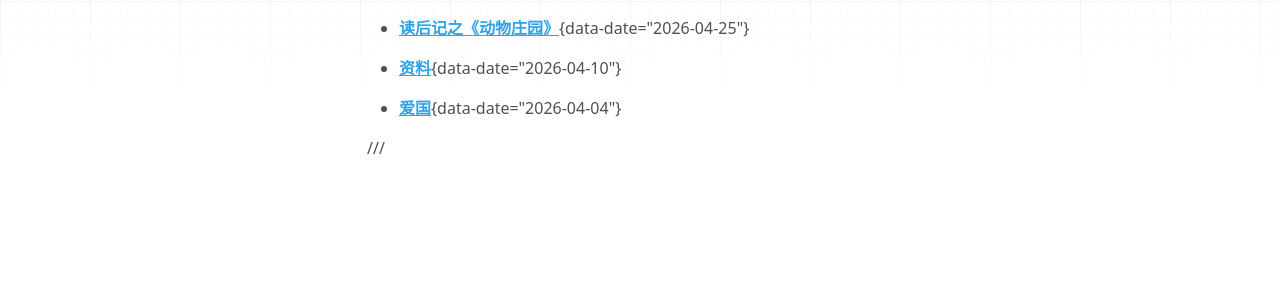
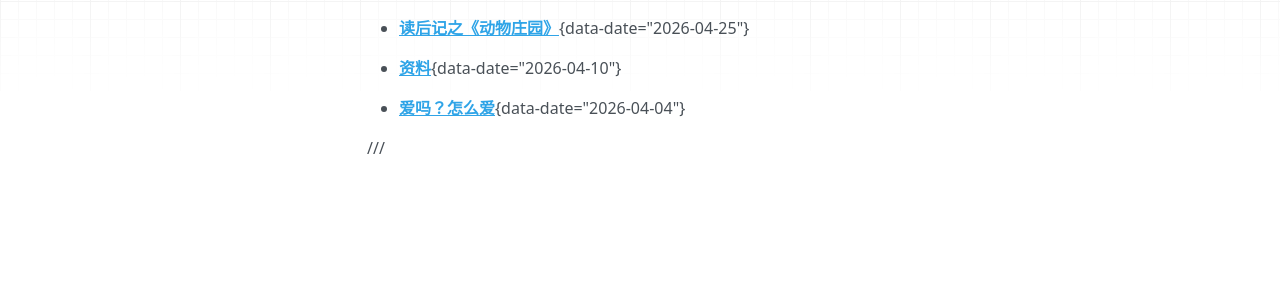
Before and after one commit to liWanr/liWanr.github.io, an MkDocs documentation site: the page built from docs/essays/index.md, in a window 1280 px wide. Shown: the part 215-504 px from the top of the page. Built offline with MkDocs 1.6.1, drawn with Linux system fonts in a browser that asks for light colours; nearby versions of some CDN libraries.

Commit message:
fix: 将文章《爱国》标题修改为《爱吗？怎么爱》并更新链接

```diff
--- a/docs/essays/index.md
+++ b/docs/essays/index.md
@@ -20,6 +20,6 @@ hide:
 
 - [**资料**](./资料.md){data-date="2026-04-10"}
 
-- [**爱国**](./爱国.md){data-date="2026-04-04"}
+- [**爱吗？怎么爱**](./爱吗-怎么爱.md){data-date="2026-04-04"}
 
 ///
```
